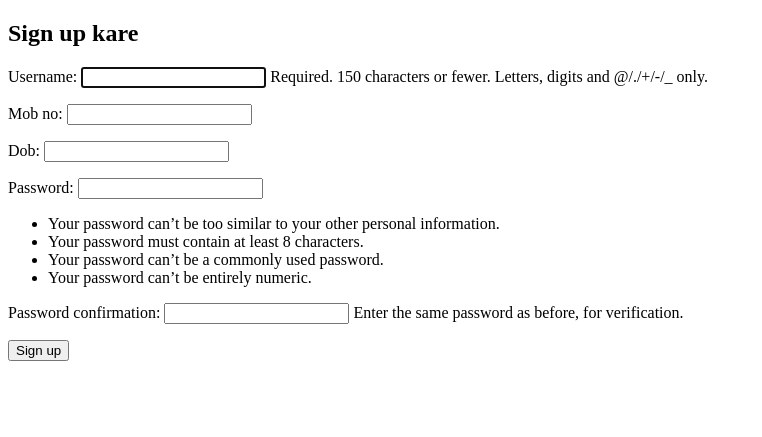
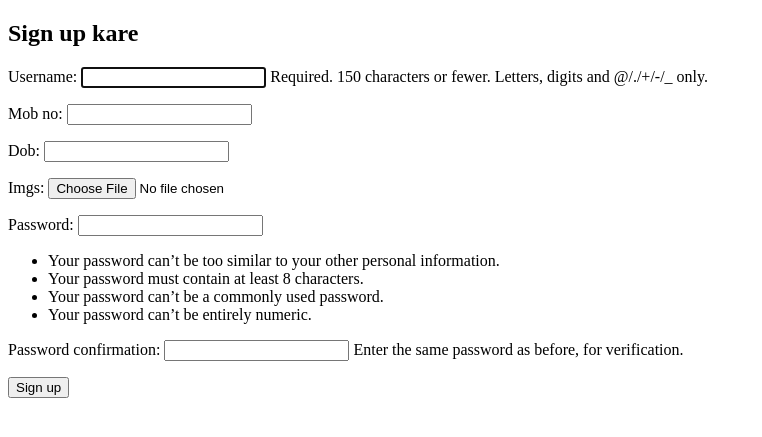
Before and after one commit to Dhruvin3103/Django-Projects, a Django app: page /signup/ in a window 1280 px wide. Shown: the top 437 px of the page, without its empty margins (0-762 px from the left). Run offline with Django 4.2, Linux system fonts and the light colour scheme.

Commit message:
image field solved :)

```diff
--- a/todolist/templates/home.html
+++ b/todolist/templates/home.html
@@ -5,13 +5,14 @@
     <title>Home</title>
 </head>
 <body>
-<h1>To Do List !!!!!!</h1>
+<h1>HELLO {{user.username}} </h1>
+<h2>To Do List !!!!!!</h2>
 <button><a href="http://127.0.0.1:8000/admin">Admin</a></button><br>
 <a href="http://127.0.0.1:8000/create">Create task</a><br>
 <a href="http://127.0.0.1:8000/task">Create list</a><br>
 <a href="http://127.0.0.1:8000/retriveT">retrive data</a><br>
 <a href="http://127.0.0.1:8000/checkbox1">Delete list</a><br>
 <a href="http://127.0.0.1:8000/checkbox">Delete task</a><br>
-<a href="http://127.0.0.1:8000/login">login</a><br>
+
 </body>
 </html>
--- a/todolist/todoL/admin.py
+++ b/todolist/todoL/admin.py
@@ -14,8 +14,8 @@ class user_admin(UserAdmin):
     form = user_changeform
     model = user
 
-    list_display = ['username', 'mob_no', 'dob']
-    fieldsets = UserAdmin.fieldsets + ((None, {'fields': ('mob_no', 'dob')}),)
+    list_display = ['username', 'mob_no', 'dob', 'imgs']
+    fieldsets = UserAdmin.fieldsets + ((None, {'fields': ('mob_no', 'dob', 'imgs')}),)
 
 
 
--- a/todolist/todoL/form.py
+++ b/todolist/todoL/form.py
@@ -5,12 +5,12 @@ from django.contrib.auth.forms import UserCreationForm,UserChangeForm
 class user_createform(UserCreationForm):
     class Meta:
         model = user
-        fields = ('username','mob_no','dob')
+        fields = ('username','mob_no','dob','imgs')
 
 class user_changeform(UserChangeForm):
     class Meta:
         model = user
-        fields = ('username','mob_no','dob')
+        fields = ('username','mob_no','dob','imgs')
 
 class Createview(forms.ModelForm):
     class Meta:
--- a/todolist/todoL/models.py
+++ b/todolist/todoL/models.py
@@ -4,7 +4,7 @@ from django.contrib.auth.models import AbstractUser
 # Create your models here.
 class user(AbstractUser):
     mob_no = models.CharField(max_length=10,unique=True)
-    # img = models.ImageField(upload_to='images/')
+    imgs = models.ImageField(upload_to="image/")
     dob = models.DateField(null=True)
 
 class abc(models.Model):
```
Also changed, not shown: todolist/db.sqlite3, todolist/media/image/dbms.png (added), todolist/media/image/image_8.png (added), todolist/todoL/migrations/0001_initial.py, todolist/todoL/migrations/__init__.py (added).
